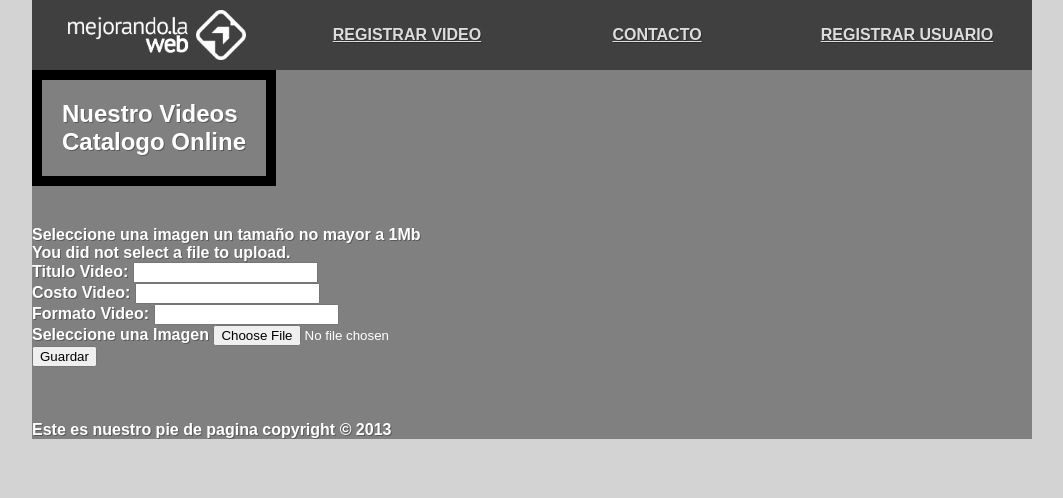
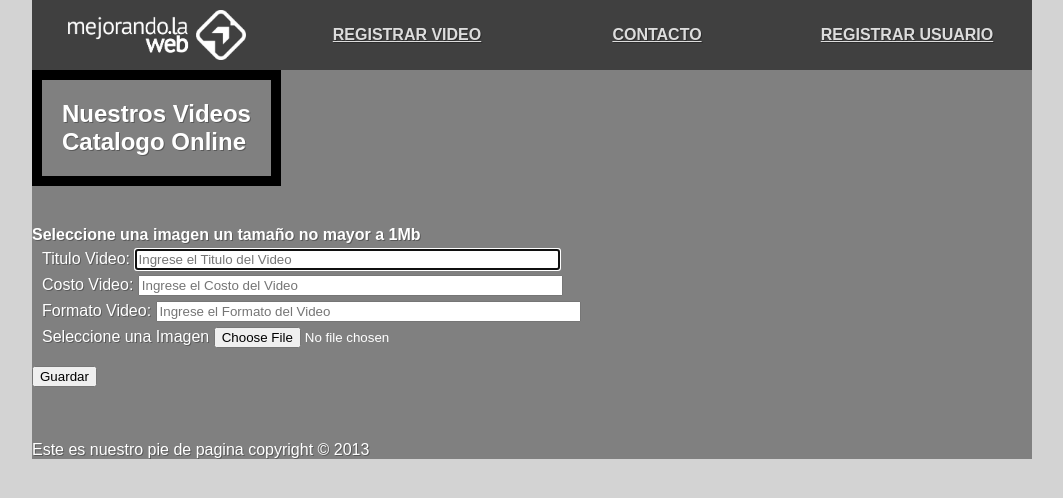
Before and after one commit to RogerMendez/videos, a CodeIgniter app: page /videos/video/save in a window 1280 px wide. Shown: the top 498 px of the page, without its empty margins (108-1171 px from the left). Run offline with CodeIgniter, Linux system fonts and the light colour scheme.

Commit message:
funcionalidad form_validation
manejando la libreira form_validation para definir reglas de validación
y personalizando los mensajes

```diff
--- a/application/config/config.php
+++ b/application/config/config.php
@@ -26,7 +26,7 @@ $config['base_url']	= 'http://127.0.0.1/videos/';
 | variable so that it is blank.
 |
 */
-$config['index_page'] = 'index.php';
+$config['index_page'] = '';
 
 /*
 |--------------------------------------------------------------------------
--- a/application/controllers/video.php
+++ b/application/controllers/video.php
@@ -5,6 +5,7 @@ class Video extends CI_Controller {
 	{
 		parent::__construct();
 		$this->load->helper('form');
+        $this->load->library('form_validation');
 		$this->load->model('video_model');
 	}
 
@@ -30,6 +31,23 @@ class Video extends CI_Controller {
 		$config['max_size'] = '1024';
 
 		$this->load->library('upload', $config);
+
+		$this->form_validation->set_rules('titulo', 'Titulo de Video', 'trim|required|max_length[100]|is_unique[info_video.titulo]');
+        $this->form_validation->set_rules('costo', 'Costo de Video', 'trim|required|integer');
+        $this->form_validation->set_rules('formato', 'Formato de Video', 'trim|required');
+
+        $this->form_validation->set_message('required', 'El campo %s es obligatorio');
+        $this->form_validation->set_message('integer', 'El campo %s deve poseer solo numeros enteros');
+        $this->form_validation->set_message('is_unique', 'El campo %s ya esta registrado');
+        $this->form_validation->set_message('required', 'El campo %s es obligatorio');
+        $this->form_validation->set_message('max_length', 'El Campo %s debe tener un Maximo de %d Caracteres');
+
+		if ($this->form_validation->run() == FALSE)
+		{
+			$this->new_video();
+		}
+		else
+		{
 			if ( ! $this->upload->do_upload())
 			{
 				$error = $this->upload->display_errors();
@@ -54,3 +72,4 @@ class Video extends CI_Controller {
 			}
 		}
 	}
+}
--- a/application/views/header.php
+++ b/application/views/header.php
@@ -18,7 +18,7 @@
 		</nav>
 		<header id="datos">
 			<div class="personales">
-				<h1>Nuestro Videos</h1>
+				<h1>Nuestros Videos</h1>
 				<h2>Catalogo Online</h2>
 			</div>
 		</header>
--- a/application/views/video/new_video.php
+++ b/application/views/video/new_video.php
@@ -1,19 +1,22 @@
-<h4>Seleccione una imagen un tamaño no mayor a 1Mb<h4>
+<h4>Seleccione una imagen un tamaño no mayor a 1Mb</h4>
 <p><?=$error?></p>
+   <?=validation_errors('<div class="errors">','</div>'); ?>
 <?php echo form_open_multipart('video/save');?>
 	<p>
 		<?=form_label('Titulo Video:', 'titulo')?>
-		<?= form_input('titulo');?>
+		<?=form_input(array('name'=>'titulo', 'id'=>'titulo', 'type'=>'text', 'value'=>set_value('titulo'), 'placeholder' => 'Ingrese el Titulo del Video', 'autofocus'=>'autofocus', 'size'=>'50'))?>
 	</p>
 	<p>
 		<?=form_label('Costo Video:', 'costo')?>
-		<?= form_input('costo');?>
+        <?=form_input(array('name'=>'costo', 'id'=>'costo', 'type'=>'text', 'value'=>set_value('costo'), 'placeholder' => 'Ingrese el Costo del Video', 'size'=>'50'))?>
 	</p>
 	<p>
 		<?=form_label('Formato Video:', 'formato')?>
-		<?= form_input('formato');?>
+        <?=form_input(array('name'=>'formato', 'id'=>'formato', 'type'=>'text', 'value'=>set_value('formato'), 'placeholder' => 'Ingrese el Formato del Video', 'size'=>'50'))?>
 	</p>
-	<?=form_label('Seleccione una Imagen', 'image')?>
-	<input type="file" name="userfile" size="20" />
+    <p>
+	    <?=form_label('Seleccione una Imagen', 'image')?>
+        <?=form_input(array('name'=>'userfile', 'id'=>'userfile', 'type'=>'file', 'value'=>set_value('portada'), 'size'=>'20'))?>
+    </p>
 	<br><?= form_submit('Guardar', 'Guardar')?>
 <?=form_close()?>
--- a/css/estilos.css
+++ b/css/estilos.css
@@ -94,6 +94,23 @@ nav ul li a{
 		height:80%;
 	}
 }
+form p{
+    margin-top: 5px;
+    margin-left: 10px;
+}
+.errors{
+    font-family:Arial, Helvetica, sans-serif;
+    font-size:13px;
+    border: 1px solid;
+    margin: 10px 0px;
+    padding:15px 10px 15px 50px;
+    background-repeat: no-repeat;
+    background-position: 10px center;
+    color: #D8000C;
+    background-color: #FFBABA;
+}
+
+
 @media screen and (max-width:480px){
 	#datos{
 		display: block;
```
Lines whose indentation alone changed are shown as unchanged.
